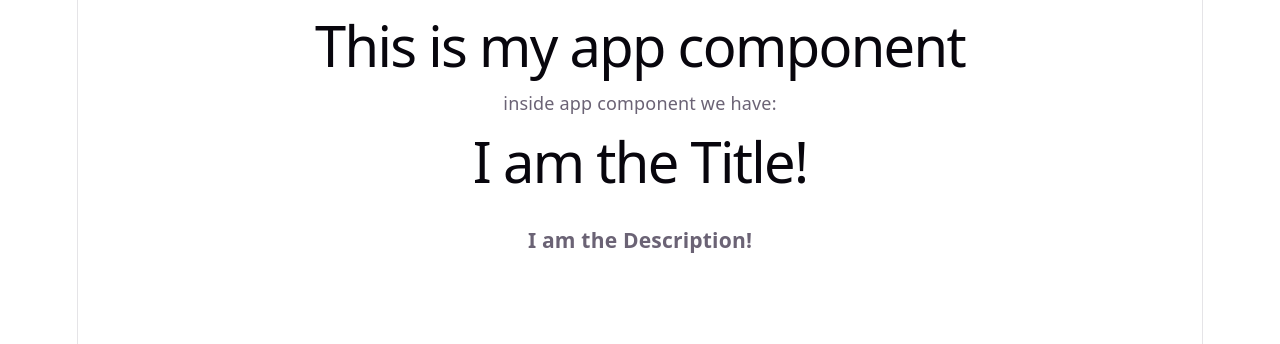
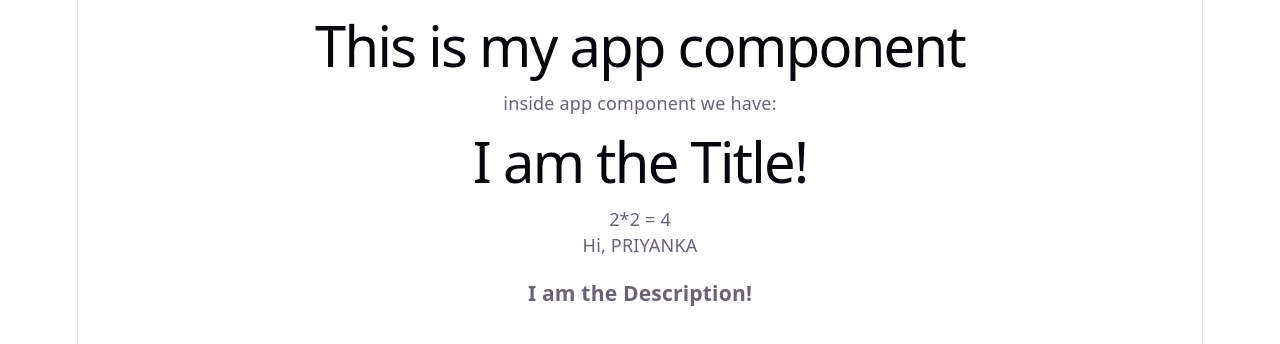
Before and after one commit to PriyaJana06/REACTJS, a React (Vite) app in the folder 01-folder/: page / in a window 1280 px wide. Shown: the top 344 px of the page. Built offline with nearby package versions, Linux system fonts and the light colour scheme.

Commit message:
JSX with curly braces

```diff
--- a/01-folder/src/Title.jsx
+++ b/01-folder/src/Title.jsx
@@ -1,5 +1,13 @@
 function Title() {
-  return <h1>I am the Title!</h1>;
+  // JSX with currly braces
+  let name = "Priyanka";
+  return (
+    <div>
+      <h1>I am the Title!</h1>
+      <p>2*2 = {2*2}</p>
+      <p>Hi, {name.toUpperCase()}</p>
+    </div>
+  );
 }
 
 // Export - Default Export
```
